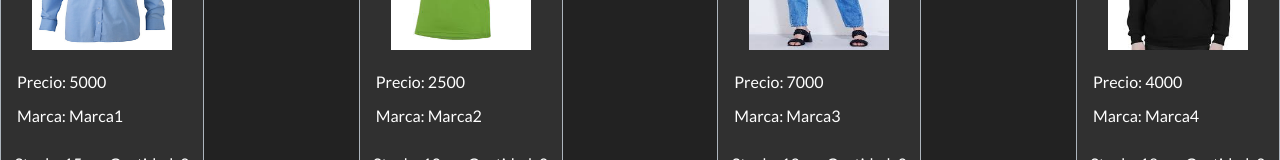
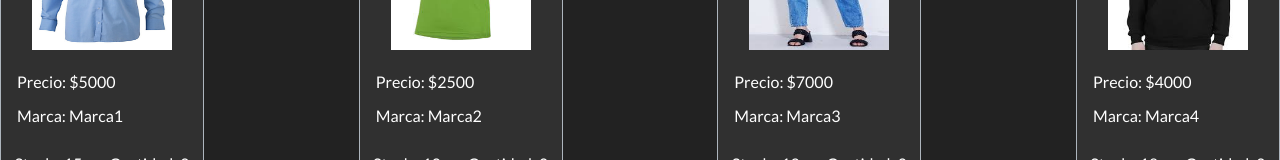
Before and after one commit to ignabanga/Curso-React-JS, a React (Create React App) app: page / in a window 1280 px wide. Shown: the part 235-395 px from the top of the page. Built offline with nearby package versions, Linux system fonts and the light colour scheme.

Commit message:
commit -m "Desafio ItemList"

```diff
--- a/src/components/ItemListContainer/Item/Item.jsx
+++ b/src/components/ItemListContainer/Item/Item.jsx
@@ -12,7 +12,7 @@ const Item = ({producto}) => {
                 <div className="card-header">{producto.nombre}</div>
                  <div className="card-body">
                     <img src={producto.imagen}/>
-                    <p className="card-text">Precio: {producto.precio}</p>
+                    <p className="card-text">Precio: ${producto.precio}</p>
                     <p className="card-text">Marca: {producto.marca}</p>
             </div>
         <Counter stock={producto.stock} onAdd={onAdd}/>
```
